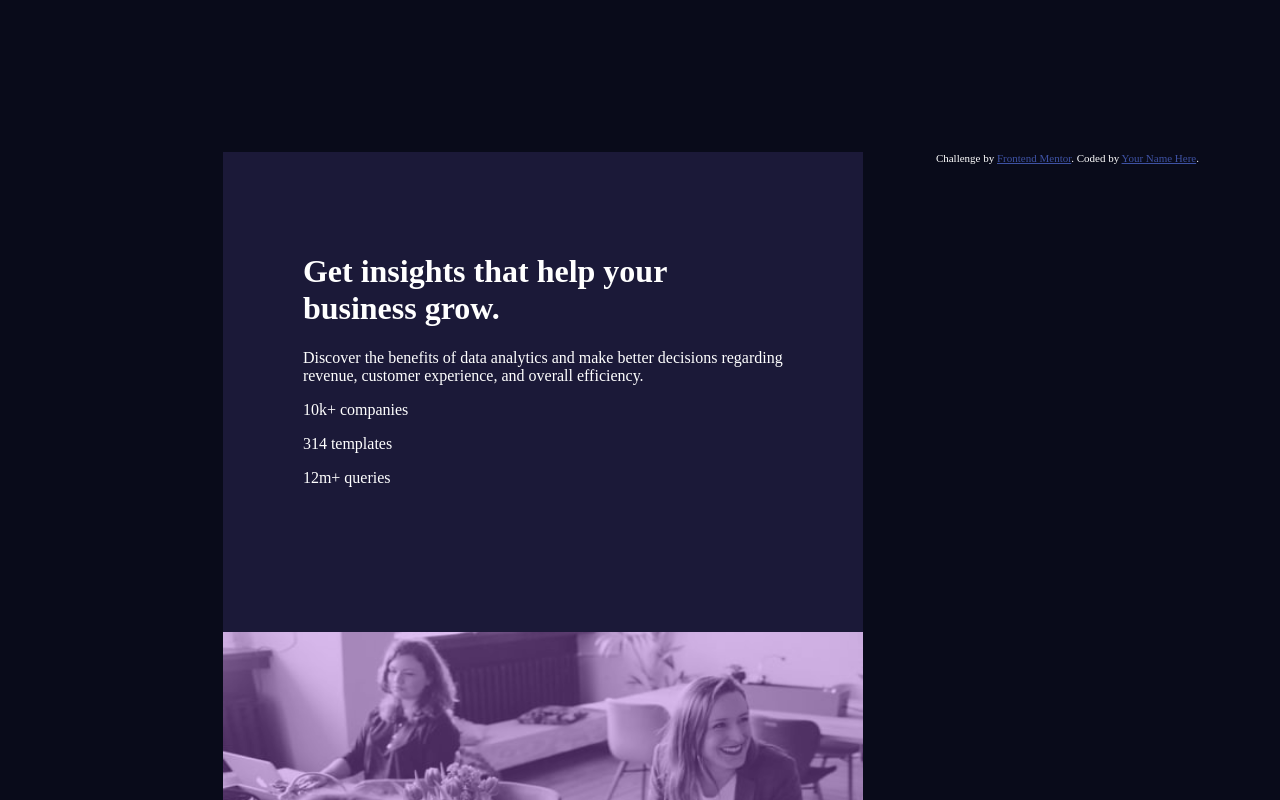
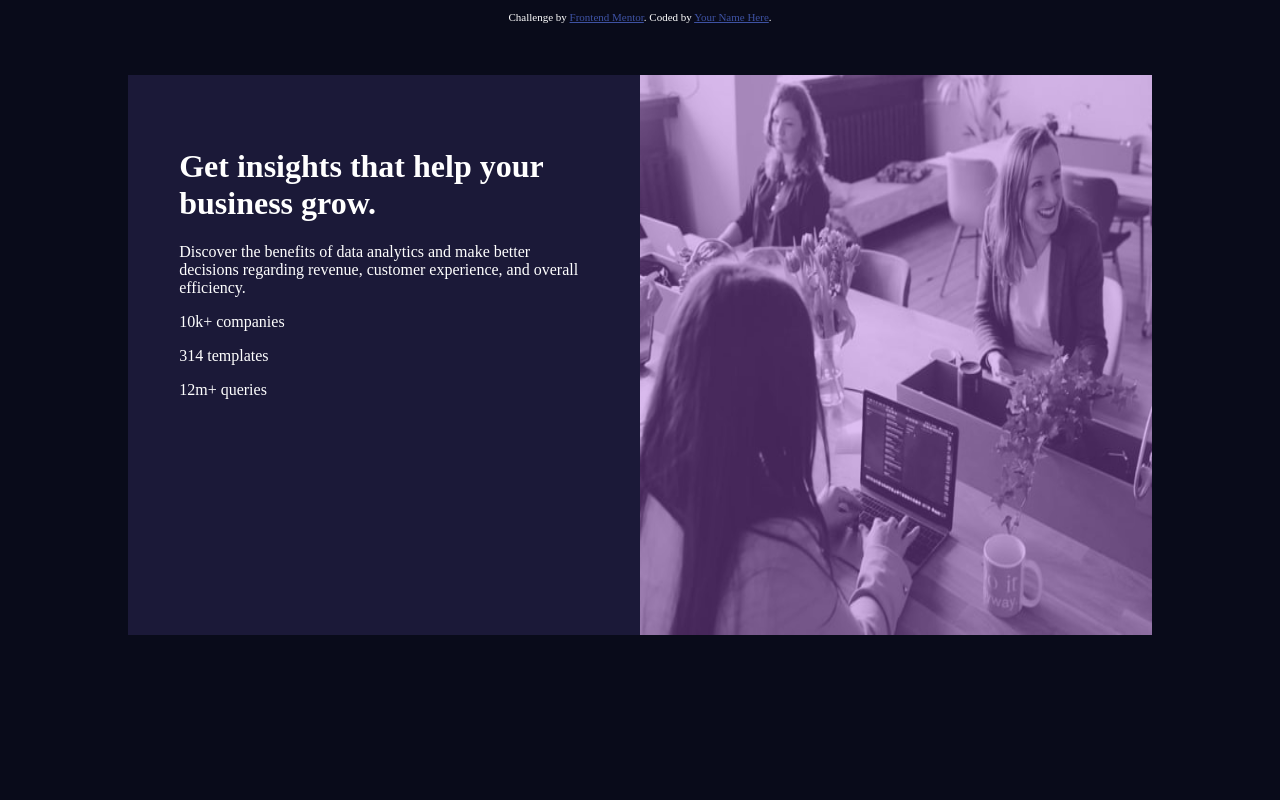
Before and after one commit to jmachado/StatsPreviewCardComponent, a plain HTML site: page index.html in a window 1280 px wide. Shown: the top 800 px of the page. Drawn offline with Linux system fonts and the light colour scheme.

Commit message:
Adds css starter, changes sizes to percentages and adds padding to left box

```diff
--- a/styles.css
+++ b/styles.css
@@ -1,3 +1,20 @@
+em {
+	font-style: italic;
+}
+
+strong {
+	font-weight: bold;
+}
+
+html,
+body {
+	margin:0;
+	padding:0;
+	height:100%;
+}
+
+
+
 body {
     background-color: hsl(233, 47%, 7%);
 }
@@ -6,17 +23,30 @@ p, h1 {
     color: hsl(0, 0%, 100%);
 }
 
+#wrapper{
+    background-color: hsl(90, 64%, 61%);
+    width: 80%;
+    height: 70%;
+    position: absolute;
+    margin-top: 5%;
+    margin-left: 10%;
+    display: block;
+    padding: 0;
+}
+
 #left{
-    height: 20em;
-    width: 30em;
+    height: 100%;
+    width: 50%;
     background-color: hsl(244, 38%, 16%);
-    padding: 5em;
     float: left;
+    display: block;
+    box-sizing: border-box;
+    padding: 5%;
 }
 
 #right{
-    height: 30em;
-    width: 40em;
+    height: 100%;
+    width: 50%;
     float: left;
     background-color: hsl(277, 64%, 61%);
 }
@@ -25,8 +55,3 @@ img{
     width: 100%;
     opacity: 60%;
 }
-
-#wrapper{
-    margin-top: 12%;
-    margin-left: 17%;
-}
```
